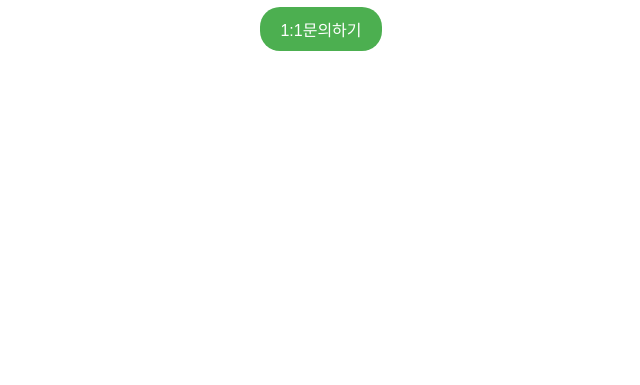
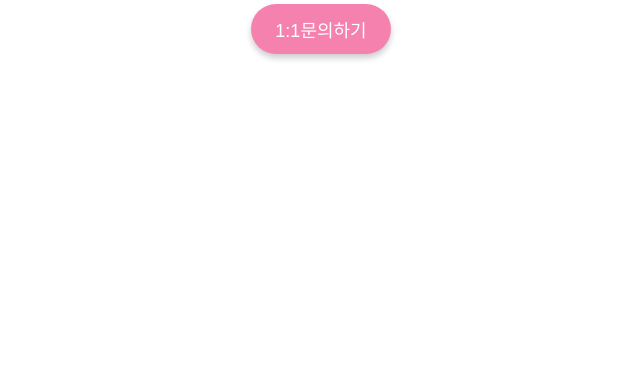
Before and after one commit to HanSeungPyo/nodejs-consultChat, a website: page src/index.html in a window 1280 px wide. Shown: the part 415-800 px from the top of the page, without its empty margins (319-959 px from the left). Drawn offline with Linux system fonts and the light colour scheme.

Commit message:
1:1 문의 버튼 css 수정

```diff
--- a/src/css/mainStyle.css
+++ b/src/css/mainStyle.css
@@ -58,22 +58,23 @@ body {
 
 /* 버튼 스타일 */
 #consultBtn {
-    background-color: #4CAF50; /* 배경색 설정 */
+    background-color: #f582ae; /* 배경색 설정 */
     border: none; /* 테두리 제거 */
     color: white; /* 글자색 설정 */
-    padding: 10px 20px; /* 패딩 설정 (상하 10px, 좌우 20px) */
+    padding: 12px 24px; /* 패딩 설정 (상하 12px, 좌우 24px) */
     text-align: center; /* 텍스트 중앙 정렬 */
     text-decoration: none; /* 텍스트 밑줄 제거 */
     display: inline-block; /* 인라인 요소로 배치 */
-    font-size: 16px; /* 글자 크기 설정 */
-    border-radius: 20px; /* 모서리를 둥글게 처리 */
+    font-size: 18px; /* 글자 크기 설정 */
+    border-radius: 30px; /* 모서리를 둥글게 처리 */
     cursor: pointer; /* 커서 모양 변경 */
+    box-shadow: 0 4px 6px rgba(0, 0, 0, 0.2); /* 그림자 추가 */
     transition: background-color 0.3s ease; /* 배경색 변화 애니메이션 추가 */
 }
 
 /* 버튼에 마우스 호버 시 배경색 변경 */
 #consultBtn:hover {
-    background-color: #45a049; /* 호버 시 배경색 설정 */
+    background-color: #ff85cb; /* 호버 시 배경색 설정 */
 }
 
 /* 닫기 버튼 스타일 */
```
